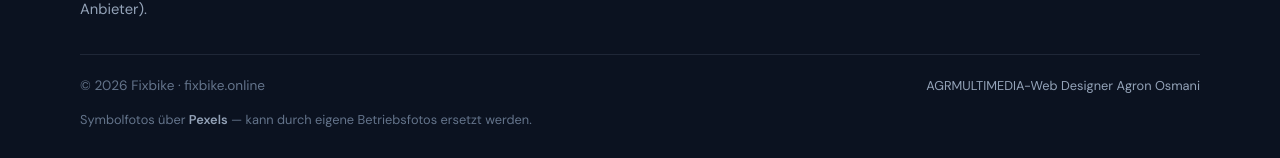
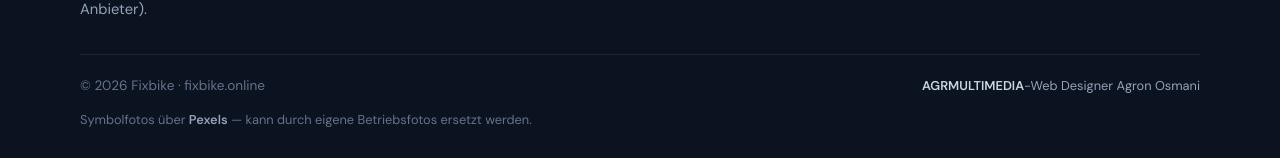
Before and after one commit to ilmbudsapp/fixbike.online, a React (Vite) app: page / in a window 1280 px wide. Shown: the part 5372-5530 px from the top of the page. Built offline with nearby package versions, Linux system fonts and the light colour scheme.

Commit message:
Footer: AGRMULTIMEDIA link zu agrmultimedia.eu
Made-with: Cursor

```diff
--- a/src/App.css
+++ b/src/App.css
@@ -1074,6 +1074,17 @@ strong {
   color: #94a3b8 !important;
 }
 
+.footer__designer-credit a {
+  color: #cbd5e1;
+  font-weight: 600;
+  text-decoration: none;
+}
+
+.footer__designer-credit a:hover {
+  color: #fff;
+  text-decoration: underline;
+}
+
 .footer__bottom p {
   margin: 0;
   font-size: 0.85rem;
--- a/src/App.tsx
+++ b/src/App.tsx
@@ -518,7 +518,14 @@ function App() {
             <div className="footer__bottom-row">
               <p>© {new Date().getFullYear()} Fixbike · fixbike.online</p>
               <p className="footer__designer-credit">
-                AGRMULTIMEDIA-Web Designer Agron Osmani
+                <a
+                  href="https://agrmultimedia.eu/"
+                  target="_blank"
+                  rel="noopener noreferrer"
+                >
+                  AGRMULTIMEDIA
+                </a>
+                -Web Designer Agron Osmani
               </p>
             </div>
             <p className="footer__photos">
```
